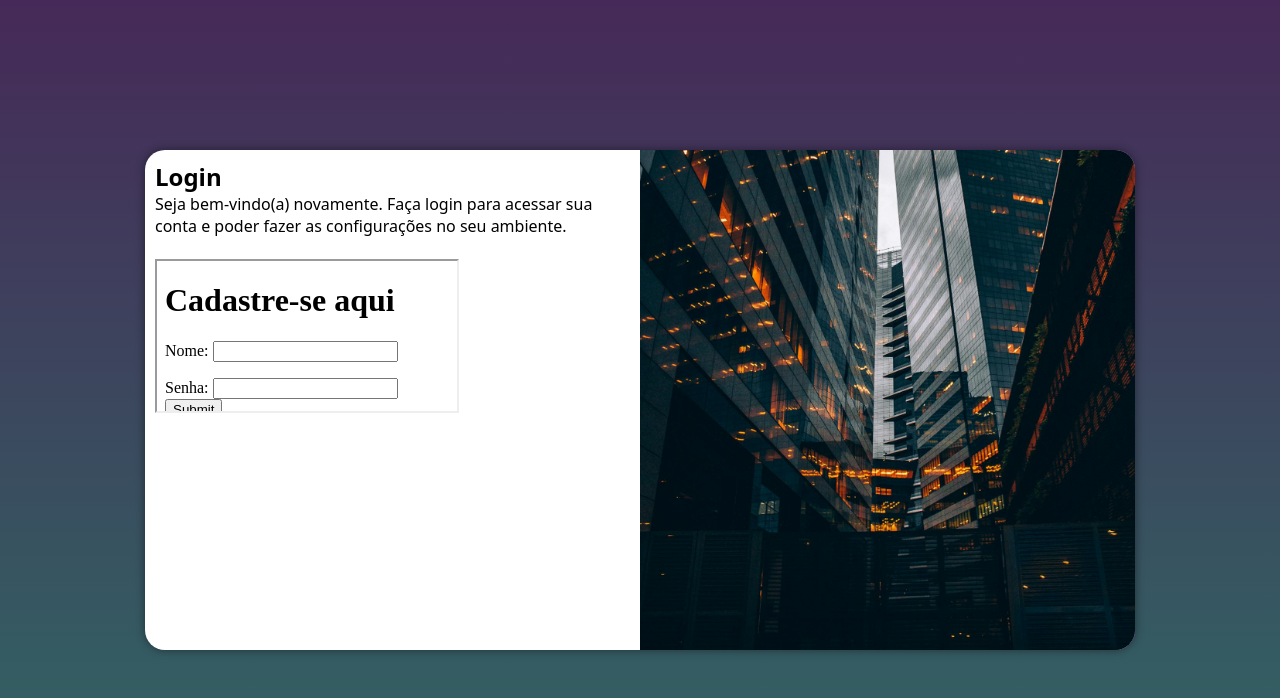
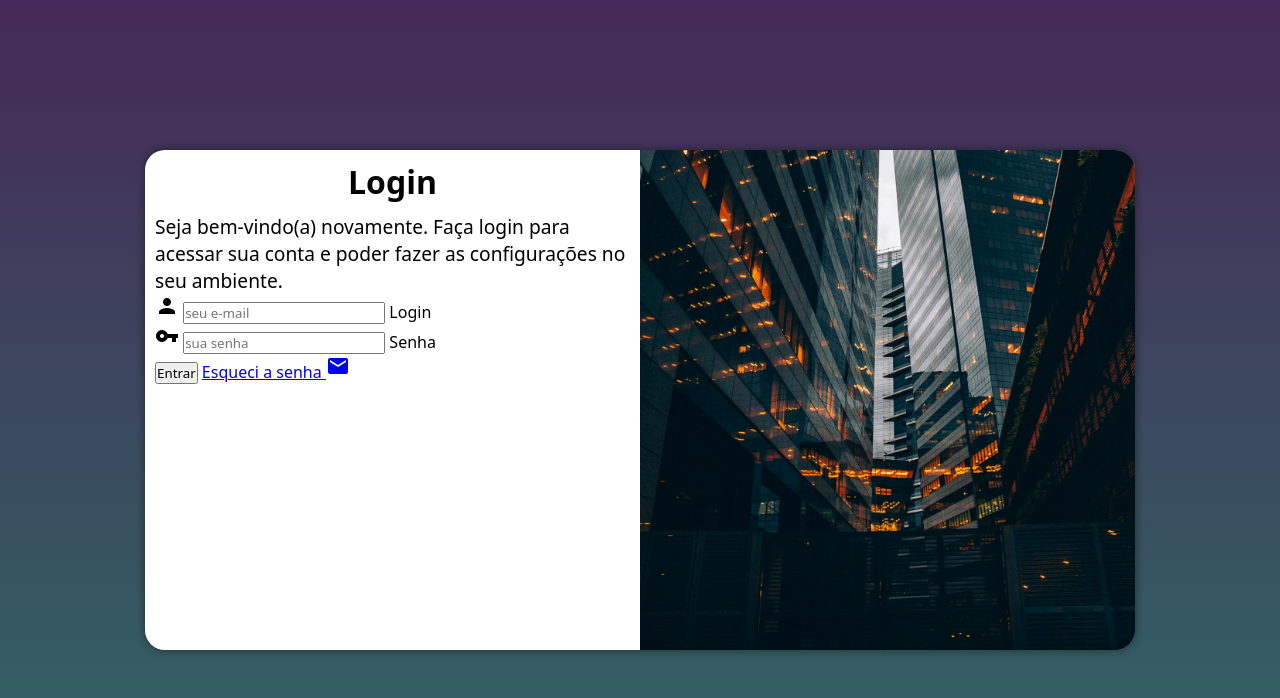
Before and after one commit to Wrancler/projeto-login, a plain HTML site: page index.html in a window 1280 px wide. Drawn offline with Linux system fonts and the light colour scheme.

Commit message:
modficando parte de login

```diff
--- a/estilos/media-query.css
+++ b/estilos/media-query.css
@@ -50,4 +50,13 @@ Desktop: 992px até 1200px
         float: left;
         width: 50%;
     }
+
+    div#formulario > h1 {
+        font-size: 2em;
+    }
+
+    div#formulario > p {
+    font-size: 1.2em;
+    }
+
 }
--- a/estilos/style.css
+++ b/estilos/style.css
@@ -35,7 +35,7 @@ section#login {
     overflow: hidden;
 
     background-color: white;
-    width: 250px;
+    width: 270px;
     height: 500px;
     border-radius: 20px;
     box-shadow: 0px 0px 10px rgba(0, 0, 0, 0.450);
@@ -56,3 +56,13 @@ section#login > div#formulario {
     display: block;
     padding: 10px;
 }
+
+div#formulario > h1 {
+    text-align: center;
+    margin-bottom: 10px;
+
+}
+
+div#formulario > p {
+    font-size: 0.8em;
+}
--- a/index.html
+++ b/index.html
@@ -4,6 +4,7 @@
     <meta charset="UTF-8">
     <meta name="viewport" content="width=device-width, initial-scale=1.0">
     <title>Login</title>
+    <link href="https://fonts.googleapis.com/icon?family=Material+Icons" rel="stylesheet">
     <link rel="stylesheet" href="estilos/style.css">
     <link rel="stylesheet" href="estilos/media-query.css">
 
@@ -16,13 +17,26 @@
             </div>
             <div id="formulario">
                 <h1>Login</h1>
-                <p>Seja bem-vindo(a) novamente. Faça login para acessar sua conta e poder fazer as configurações no seu ambiente.</p> <br>
+                <p>Seja bem-vindo(a) novamente. Faça login para acessar sua conta e poder fazer as configurações no seu ambiente.</p>
 
-                <iframe src="login.html" sandbox="allow-same-origin allow-forms allow-scripts" referrerpolicy="no-referrer">
-                    Seu navegador não é compatível com isso...
-                </iframe>
-                <form action="login.pgp" method="post">
+                <form action="login.pgp" method="post" autocomplete="on">
+                    <div class="campo">
+                        <span class="material-icons">person</span>
 
+                        <input type="email" name="login" id="ilogin" placeholder="seu e-mail">
+                         <label for="ilogin">Login</label>
+                    </div>
+                    <div class="campo">
+                        <span class="material-icons">vpn_key</span>
+
+                        <input type="password" name="senha" id="isenha" placeholder="sua senha" autocomplete="current-password" required minlength="8"
+                        maxlength="20">
+                        <label for="isenha">Senha</label>
+                    </div>
+                    <input type="submit" value="Entrar">
+                    <a href="esqueci.html">
+                        Esqueci a senha <i class="material-icons">mail</i>
+                    </a>
                 </form>
             </div>
         </section>
```
